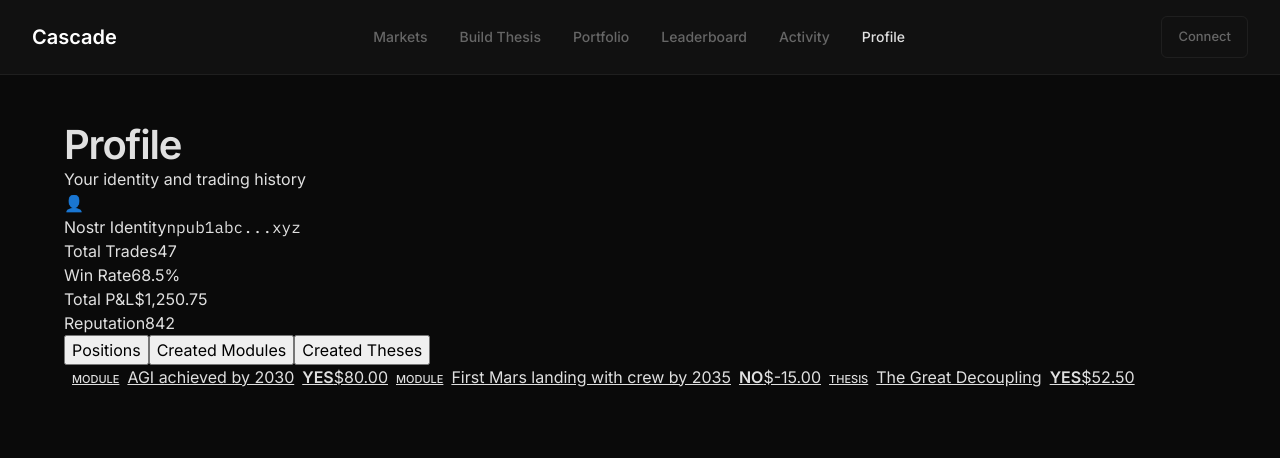
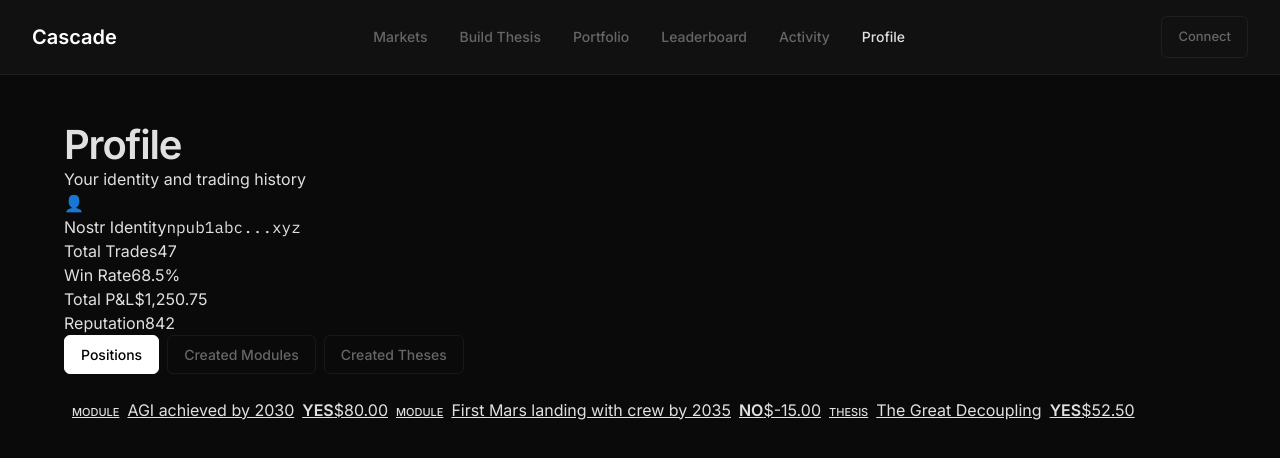
Before and after one commit to pablof7z/cascade, a React (Vite) app: page /profile in a window 1280 px wide. Shown: the top 458 px of the page. Built offline with nearby package versions, Linux system fonts and the light colour scheme.

Commit message:
fix: add page-tab CSS styling for Leaderboard, Activity, Portfolio, Profile pages

```diff
--- a/src/index.css
+++ b/src/index.css
@@ -148,6 +148,38 @@ h3 {
 }
 
 .category-tab.active {
+  background: var(--accent);
+  color: #000;
+  border-color: var(--accent);
+}
+
+/* Page Tabs (Leaderboard, Activity, Portfolio, Profile) */
+.page-tabs {
+  display: flex;
+  flex-wrap: wrap;
+  gap: 0.5rem;
+  margin-bottom: 1.5rem;
+}
+
+.page-tab {
+  padding: 0.5rem 1rem;
+  background: transparent;
+  border: 1px solid var(--border);
+  border-radius: 6px;
+  color: var(--text-muted);
+  font-size: 0.875rem;
+  font-weight: 500;
+  cursor: pointer;
+  transition: all 0.15s ease;
+}
+
+.page-tab:hover {
+  background: var(--hover);
+  color: var(--text);
+  border-color: var(--border-strong);
+}
+
+.page-tab.active {
   background: var(--accent);
   color: #000;
   border-color: var(--accent);
```
